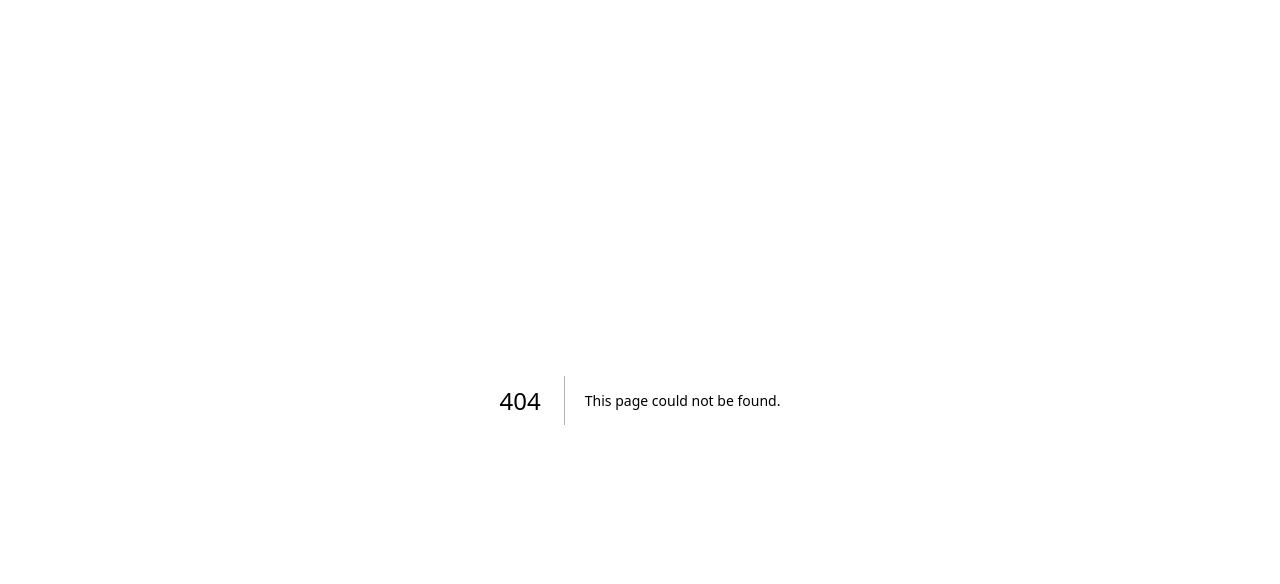
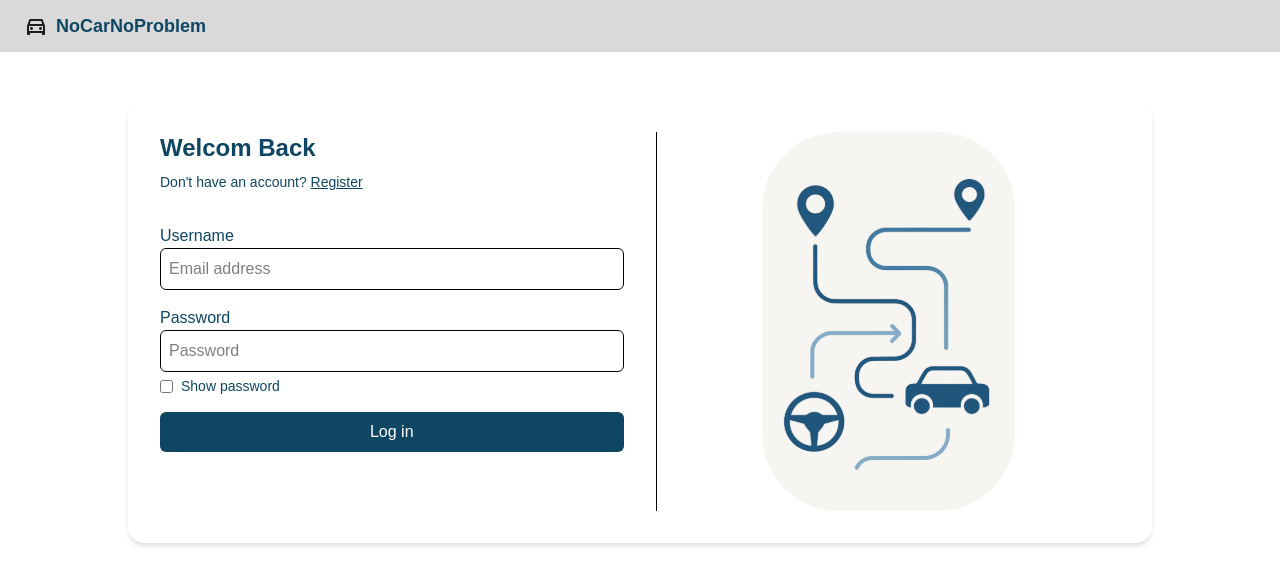
Before and after one commit to SE-Term-Project-NoCarNoProblem/frontend, a Next.js app: page /login in a window 1280 px wide. Before the commit this address had no page. Shown: the top 584 px of the page. Built offline with nearby package versions, Linux system fonts and the light colour scheme.

Commit message:
feat: implement user login page

```diff
--- /dev/null
+++ b/app/login/layout.tsx
@@ -0,0 +1,37 @@
+import type { Metadata } from "next";
+import Image from "next/image";
+import "../globals.css";
+
+export const metadata: Metadata = {
+  title: "NoCarNoProblem",
+  description: "Carpooling app registration",
+};
+
+export default function RootLayout({
+  children,
+}: {
+  children: React.ReactNode;
+}) {
+  return (
+    <html lang="en">
+      <body className="">
+        {/* Navbar */}
+        <nav className="bg-[#D9D9D9] px-6 py-3 flex items-center shadow-sm">
+          <span className="flex items-center text-lg font-semibold text-[#0E4663]">
+            <span className="mr-2">
+                          <Image
+                            aria-hidden
+                            src="/directions_car.svg"
+                            alt="car icon"
+                            width={24}
+                            height={24}
+                          />
+            </span> NoCarNoProblem
+          </span>
+        </nav>
+        {/* Page content */}
+        <main className="">{children}</main>
+      </body>
+    </html>
+  );
+}
--- /dev/null
+++ b/app/login/page.tsx
@@ -0,0 +1,79 @@
+"use client";
+
+import { useState } from "react";
+import Image from "next/image";
+import { useRouter } from "next/navigation";
+
+export default function LoginPage() {
+  const router = useRouter();
+  const themeColor = "#0E4663";
+  const [showPassword, setShowPassword] = useState(false);
+
+  return (<>
+    <div className="bg-white p-12 flex flex-col items-center text-[#000000]">
+      <div className="w-full max-w-5xl bg-white rounded-2xl shadow-md p-8 flex border-r-gray-400">
+        <div className="flex-1 pr-8 border-r overflow-auto">
+            <h1 className = {`text-2xl font-semibold text-[${themeColor}]`}> Welcom Back</h1>
+            <p className= {`text-sm text-[${themeColor}] py-2`}>
+                Don't have an account? {" "}
+                <button
+                    className= {`underline text-[${themeColor}] hover:cursor-pointer `}
+                    onClick={() => router.push("/register")}
+                >
+                    Register
+                </button>
+            </p>
+
+            {/* Form */}
+            <form className="mt-6 space-y-4">
+                {/* Email */}
+                <p className={`text-[${themeColor}] my-0`}> Username </p>
+                <input
+                    type="email"
+                    placeholder="Email address"
+                    className="w-full p-2 border rounded-md"
+                />
+
+                {/* Password */}
+                <p className={`text-[${themeColor}] my-0`} > Password</p>
+                <div className="flex gap-4">
+                    <input
+                        type={showPassword ? "text" : "password"}
+                        placeholder="Password"
+                        className="w-1/2 p-2 border rounded-md w-full"
+                    />
+                </div>
+            </form>
+
+            {/* Show password toggle */}
+            <label className={`flex items-center gap-2 text-sm my-1 mb-4 text-[${themeColor}]`}>
+                <input
+                    type="checkbox"
+                    checked={showPassword}
+                    onChange={() => setShowPassword(!showPassword)}
+                />
+                Show password
+            </label>
+
+            {/* Submit botton */}
+            <button
+                className={`w-full bg-[${themeColor}] text-white p-2 rounded-md hover:bg-[${themeColor}]/90 hover:cursor-pointer`}
+            >
+                Log in
+            </button>
+
+        </div>
+        <div className="flex-1 flex justify-center ">
+            <Image
+                aria-hidden
+                src="/temp_image.svg"
+                alt="Car illustration"
+                width={253}
+                height={379}
+            />
+        </div>
+
+      </div>
+    </div>
+  </>);
+}
```
